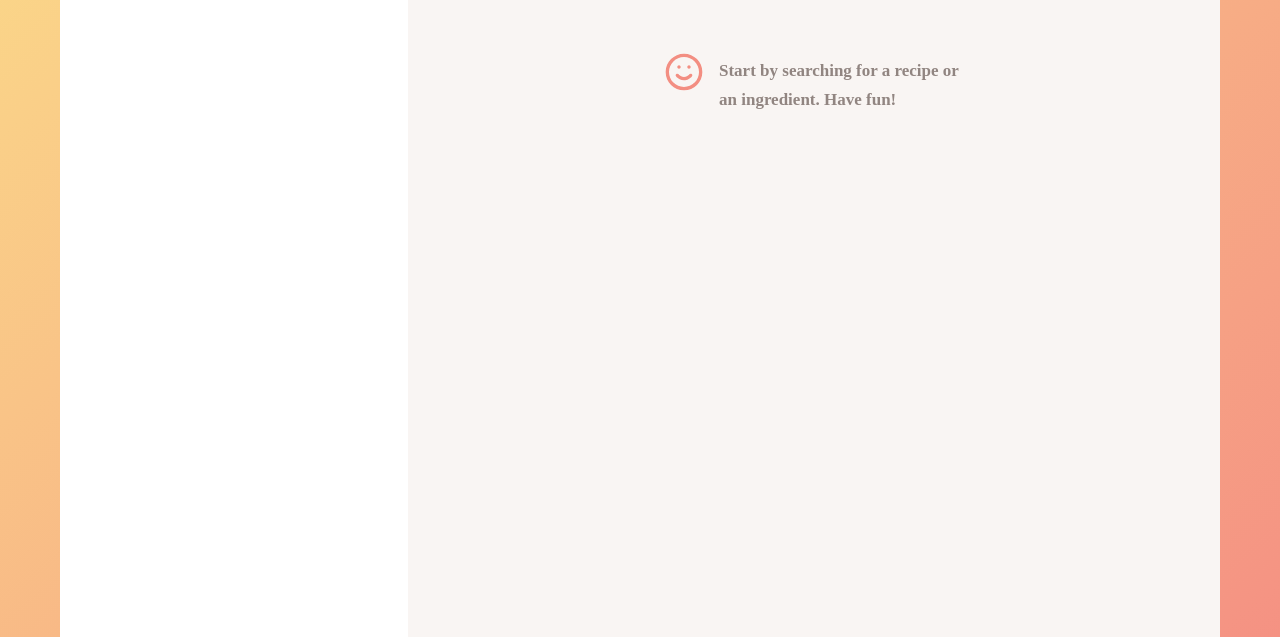
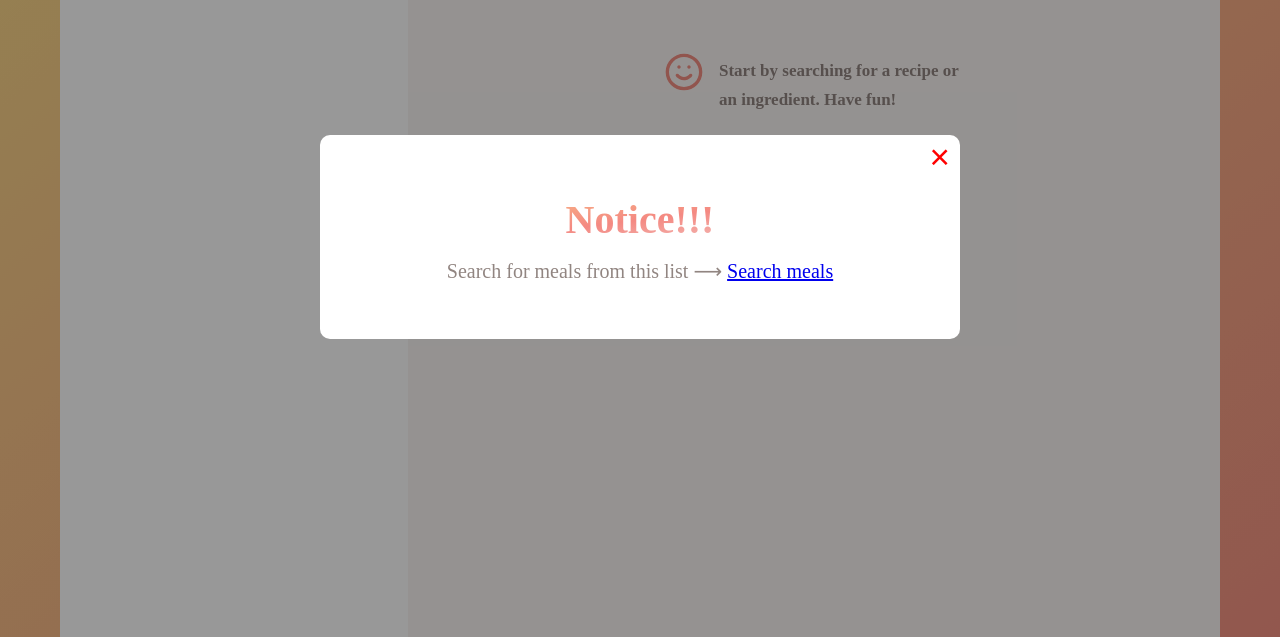
Before and after one commit to CyberScript007/Forkify-App, a website built with Parcel: page index.html in a window 1280 px wide. Shown: the part 163-800 px from the top of the page. Built offline with nearby package versions, Linux system fonts and the light colour scheme.

Commit message:
fixing error

```diff
--- a/index.html
+++ b/index.html
@@ -414,5 +414,19 @@
         </button>
       </div>
     </form>
+    <div class="popup hidden">
+      <div class="popup__content">
+        <button class="popup__close">&times;</button>
+        <h5 class="heading--5 popup__heading">Notice!!!</h5>
+        <p class="popup__text">
+          Search for meals from this list &LongRightArrow;
+          <a
+            href="https://forkify-api.herokuapp.com/phrases.html"
+            target="_blank"
+            >Search meals</a
+          >
+        </p>
+      </div>
+    </div>
   </body>
 </html>
--- a/js/views/responsiveView.js
+++ b/js/views/responsiveView.js
@@ -1,6 +1,8 @@
 class ResponsiveView {
   #aside = document.querySelector('.recipe-item');
   #bookmark = document.querySelector('.bookmark');
+  #popupClose = document.querySelector('.pop__close');
+  #popup = document.querySelector('.popup');
   #recipeContainer = document.querySelector('.recipe__container');
   constructor() {
     // Hide recipe container when you click on back arrow
@@ -17,6 +19,10 @@ class ResponsiveView {
     );
 
     this.#bookmark.addEventListener('click', this.#bookmarHandler.bind(this));
+
+    window.addEventListener('load', this.#popupHandler.bind(this));
+
+    this.#popupClose.addEventListener('click', this.#popupHandler.bind(this));
   }
 
   #backArrowHandler(e) {
@@ -27,6 +33,10 @@ class ResponsiveView {
       this.#recipeContainer.classList.remove('recipe-visible');
       this.#aside.classList.remove('sidebar-hidden');
     }
+  }
+
+  #popupHandler() {
+    this.#popup.classList.toggle('hidden');
   }
 
   #asideHandler(e) {
--- a/sass/base/_typography.scss
+++ b/sass/base/_typography.scss
@@ -49,3 +49,7 @@
     font-size: 1.3rem;
   }
 }
+
+.heading--5 {
+  font-size: 4rem;
+}
--- /dev/null
+++ b/sass/component/_popup.scss
@@ -0,0 +1,73 @@
+.popup {
+  position: fixed;
+  z-index: 9000;
+  top: 0;
+  left: 0;
+  width: 100%;
+  height: 100%;
+  background-color: rgba(0, 0, 0, 0.404);
+  display: flex;
+  justify-content: center;
+  align-items: center;
+
+  &__content {
+    width: 50%;
+    background-color: #fff;
+    border-radius: 1rem;
+    padding: 4vw;
+    text-align: center;
+    position: relative;
+
+    // 1271px / 16px = 79.4375 to convert 1271px to em
+    @media only screen and (max-width: 79.4375em) {
+      width: 60%;
+    }
+
+    // 830px / 16px = 51.875em to convert 830px to em
+    @media only screen and (max-width: 51.875em) {
+      width: 70%;
+    }
+
+    // 700px / 16px = 43.75em to convert 700px to em
+    @media only screen and (max-width: 43.75em) {
+      width: 85%;
+    }
+  }
+
+  &__close {
+    position: absolute;
+    top: 1rem;
+    right: 1rem;
+    font-size: 3.5rem;
+    display: flex;
+    justify-content: center;
+    align-items: center;
+    overflow: hidden;
+    height: 2.5rem;
+    color: red;
+    cursor: pointer;
+    background-color: transparent;
+    border: 0;
+
+    &:focus {
+      outline: none;
+    }
+  }
+
+  &__heading {
+    background-image: linear-gradient(
+      to bottom right,
+      $color-grad-1,
+      $color-grad-2,
+      $color-grey-light-2
+    );
+    -webkit-background-clip: text;
+    background-clip: text;
+    color: transparent;
+  }
+
+  &__text {
+    font-size: 2rem;
+    color: $color-grey-dark-2;
+  }
+}
--- a/sass/main.scss
+++ b/sass/main.scss
@@ -15,6 +15,7 @@
 @import 'component/bookmark';
 @import 'component/recipe';
 @import 'component/pagination';
+@import 'component/popup';
 @import 'component/modal';
 @import 'component/spinner';
 @import 'component/back-arrow';
```
